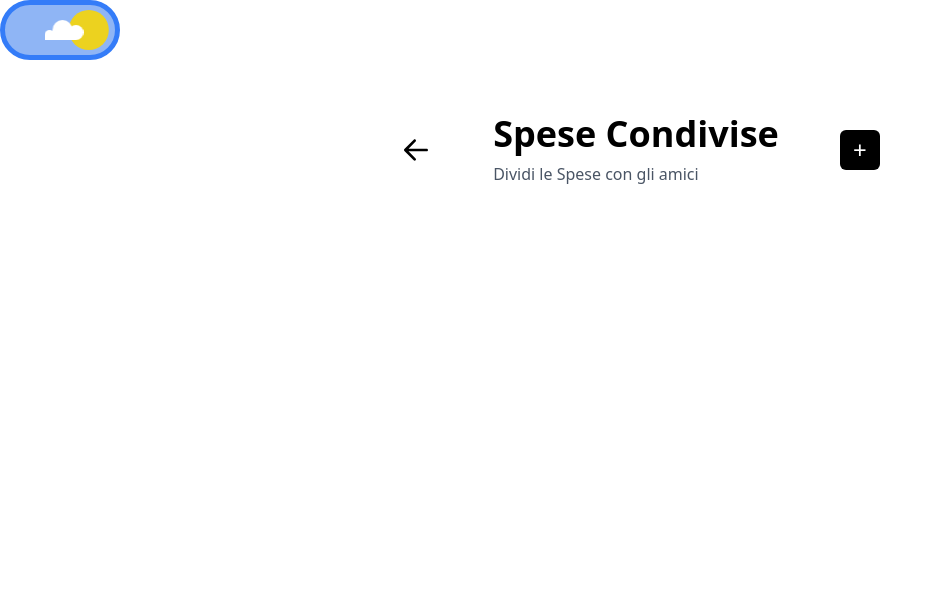
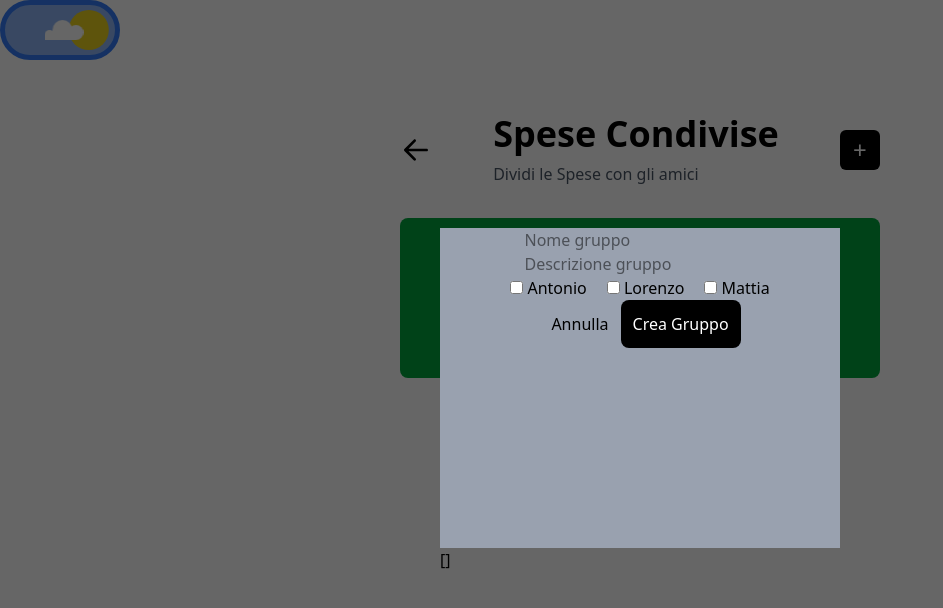
Before and after one commit to RealComba/vue-budget, a Vue app in the folder budget-app/: page /split in a window 1280 px wide. Shown: the top 608 px of the page, without its empty margins (0-943 px from the left). Built offline with nearby package versions, Linux system fonts and the light colour scheme.

Commit message:
inizio splitGroup creazione Gruppo spese

```diff
--- /dev/null
+++ b/budget-app/src/components/Split/SplitGroup.vue
@@ -0,0 +1,51 @@
+<script setup>
+import { userStore } from '/src/store/userStore.js'
+import { ref } from 'vue'
+
+const store = userStore()
+const name=ref()
+const desc = ref()
+const input = ref([])
+
+function close() {
+    store.form(false)
+}
+
+function data () {
+
+}
+
+</script>
+
+<template>
+<div class="flex justify-center bg-gray-400">
+    <div class="flex flex-col items-center w-100 h-80 ">
+        <input type="text" placeholder="Nome gruppo" v-model="name">
+        <input type="text" placeholder="Descrizione gruppo" name="" id="" v-model="desc">
+        <div class="flex flex-row gap-5">
+             <label>
+          <input type="checkbox" value="Antonio" v-model="input" />
+          Antonio
+        </label>
+
+        <label>
+          <input type="checkbox" value="Lorenzo" v-model="input" />
+          Lorenzo
+        </label>
+
+        <label>
+          <input type="checkbox" value="Mattia" v-model="input" />
+          Mattia
+        </label>
+      </div>
+        <div class="flex flex-row">
+            <button class="p-3 margin-1 margin-gray-300" @click="close">Annulla</button>
+            <button class="bg-black text-white rounded-lg p-3">Crea Gruppo</button>
+        </div>
+    </div>
+</div>
+
+<p>{{ name }}</p>
+<p> {{ desc }}</p>
+<p> {{ input }}</p>
+</template>
--- /dev/null
+++ b/budget-app/src/components/Split/SplitRecap.vue
@@ -0,0 +1,26 @@
+<script setup>
+import { userStore } from "/src/store/userStore.js"
+
+const store = userStore()
+
+</script>
+
+<template>
+<div class="flex justify-center">
+    <div class="flex flex-row bg-green-600 rounded-lg w-120 h-40 items-center justify-between">
+        <div class="flex flex-col justify-center pl-5 sm:pl-10">
+            <p class="text-green-200 text-lg">Ti devono in totale</p>
+            <p v-if="!store.totFirstAmount" class="text-white text-4xl font-bold pb-5" >200€</p>
+            <p v-else class="text-white text-4xl font-bold">200</p>
+            <p class="text-green-200 text-md ">2 / 2</p>
+        </div>
+        <div class="pr-5 pl-5 sm:p-10">
+            <svg width="50px" height="50px" viewBox="0 0 16 16" fill="none" xmlns="http://www.w3.org/2000/svg">
+                <path fill-rule="evenodd" clip-rule="evenodd" d="M8 4C5.79086 4 4 5.79086 4 8C4 10.2091 5.79086 12 8 12C10.2091 12 12 10.2091 12 8C12 5.79086 10.2091 4 8 4ZM6 8C6 6.89543 6.89543 6 8 6C9.10457 6 10 6.89543 10 8C10 9.10457 9.10457 10 8 10C6.89543 10 6 9.10457 6 8Z" fill="#000000"/>
+                <path fill-rule="evenodd" clip-rule="evenodd" d="M8 0C3.58172 0 0 3.58172 0 8C0 12.4183 3.58172 16 8 16C12.4183 16 16 12.4183 16 8C16 3.58172 12.4183 0 8 0ZM2 8C2 4.68629 4.68629 2 8 2C11.3137 2 14 4.68629 14 8C14 11.3137 11.3137 14 8 14C4.68629 14 2 11.3137 2 8Z" fill="#000000"/>
+            </svg>
+        </div>
+    </div>
+</div>
+
+</template>
--- a/budget-app/src/pages/Split.vue
+++ b/budget-app/src/pages/Split.vue
@@ -1,18 +1,23 @@
 <script setup>
-import { storeTransaction } from '../store/store';
+import { userStore } from '../store/userStore';
 import DarkButton from '../components/DarkButton.vue'
 import { useRouter } from 'vue-router'
+import recap from '../components/Split/SplitRecap.vue'
+import SplitGroup from '../components/Split/SplitGroup.vue';
 
-const store = storeTransaction()
+const store = userStore()
 const router = useRouter()
 
+function openGroup() {
+    store.form(true)
+}
 </script>
 
 
 
 <template>
 <DarkButton></DarkButton>
-<div class="flex flex-col justify-center gap-5 p-2">
+<div class="flex flex-col justify-center gap-8 p-2">
     <div class="flex justify-center">
         <div class="flex flex-row w-120 justify-between items-center pt-10">
             <svg  class="w-8 rounded-lg "
@@ -26,8 +31,17 @@ const router = useRouter()
                 <p :class="store.dark ? 'text-white' : 'text-gray-600'">Dividi le Spese con gli amici</p>
             </div>
             <button class=" w-10 h-10 text-center text-2xl bg-black text-white rounded-md"
-            :class="store.dark ? 'bg-blue-800 text-white' : 'bg-black text-white'" @click="addGoal">+</button>
+            :class="store.dark ? 'bg-blue-800 text-white' : 'bg-black text-white'" @click="openGroup">+</button>
         </div>
     </div>
+    <recap></recap>
+     <transition name="fade">
+            <div v-if="store.formActive === true " class="fixed inset-0 z-50 flex items-center justify-center">
+                <div class="absolute inset-0 bg-black/60 "></div>
+                <div class="relative z-10">
+                    <SplitGroup></SplitGroup>
+                </div>
+            </div>
+    </transition>
 </div>
 </template>
--- /dev/null
+++ b/budget-app/src/store/userStore.js
@@ -0,0 +1,16 @@
+import { defineStore } from 'pinia'
+import { ref, computed, watch } from 'vue'
+
+export const userStore = defineStore ('user', () => {
+
+const amount = ref()
+const formActive = ref(true)
+
+function form (data) {
+    formActive.value = data
+}
+    return {
+        formActive,
+        form,
+    }
+})
```
